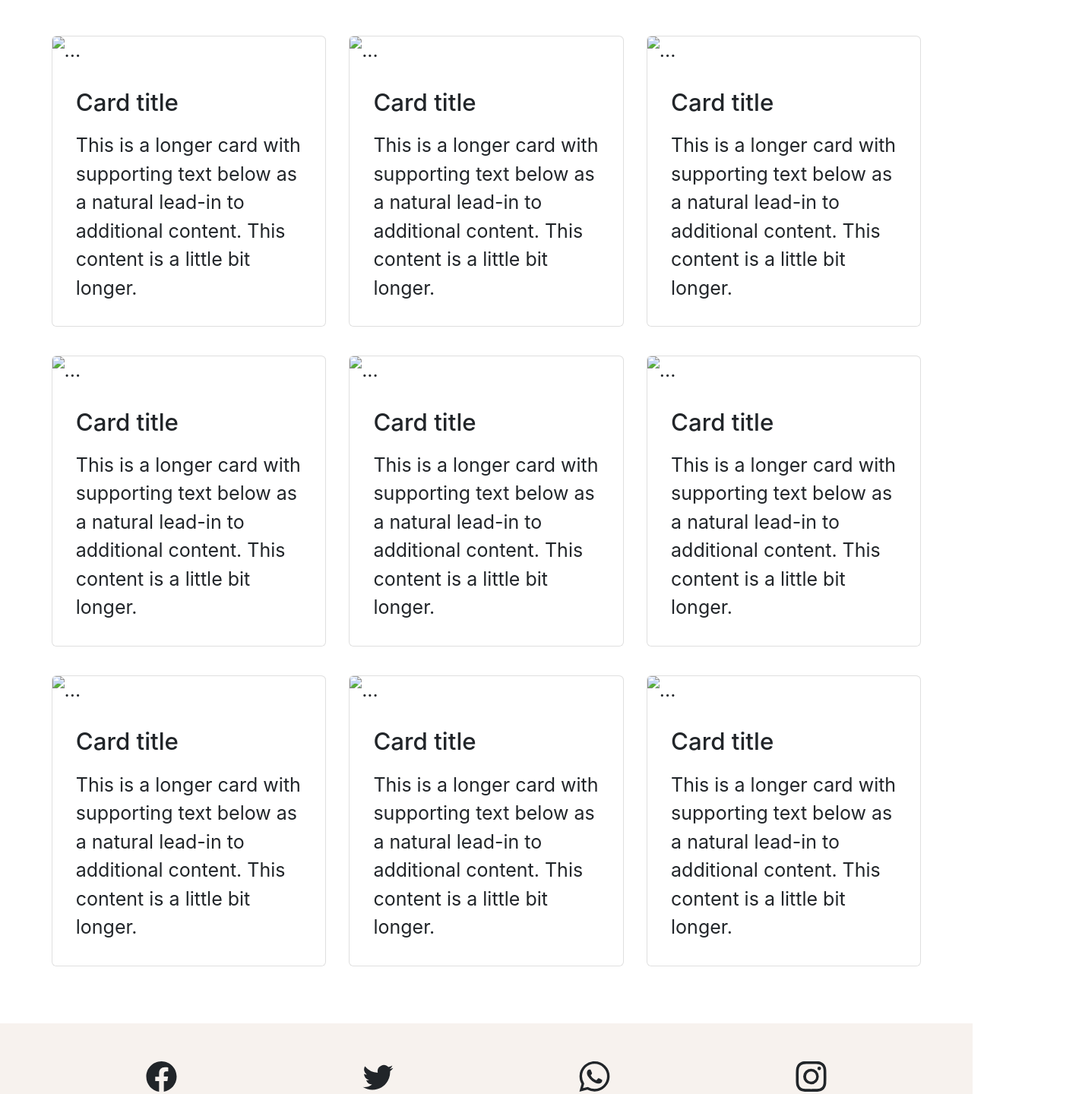
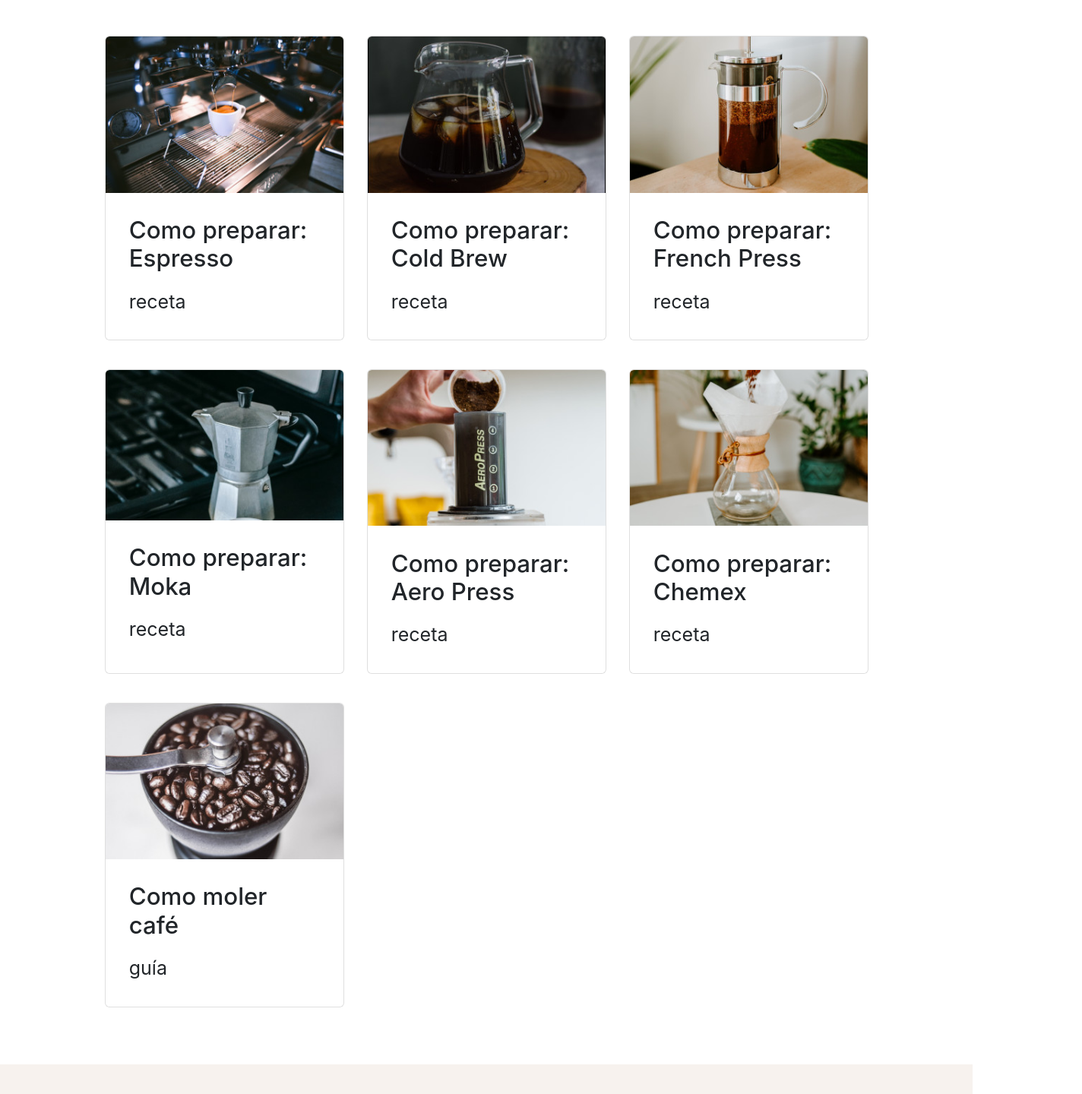
Before and after one commit to juanfsc/juanfsc.github.io, a plain HTML site: page pages/recetas.html in a window 1280 px wide. Shown: the part 1058-2498 px from the top of the page at 76% size, 1424 px wide, since content can reach past the window. Drawn offline with nearby package versions, Linux system fonts and the light colour scheme.

Commit message:
recetas: imagenes agregadas

```diff
--- a/pages/recetas.html
+++ b/pages/recetas.html
@@ -27,14 +27,8 @@
             <li class="nav-item ">
                 <a class="nav-link" href="./locaciones.html">Locaciones</a>
             </li>
-            <li class="nav-item dropdown active">
-              <a class="nav-link dropdown-toggle" href="#" id="navbarDropdown" role="button" data-toggle="dropdown" aria-haspopup="true" aria-expanded="false">
-                Recetas
-              </a>
-              <div class="dropdown-menu" aria-labelledby="navbarDropdown">
-                <a class="dropdown-item" href="./recetas.html#prensa">Prensa Francesa</a>
-                <div class="dropdown-divider"></div>
-                <a class="dropdown-item" href="./recetas.html#moka">Moka</a>
+            <li class="nav-item active">
+              <a class="nav-link" href="./recetas.html">Recetas</a>
             </li>
             <li class="nav-item">
                 <a class="nav-link" href="./contacto.html">Contacto</a>
@@ -54,86 +48,68 @@
               <H2>SUBTITULO</H2>
             </div>
           </div>
-          <div class="container-fluid">
-            <div class="row row-cols-xs-1 row-cols-sm-2 row-cols-md-3 m-4">
+          <div class="container-lg">
+            <div class="row row-cols-1 row-cols-md-2 row-cols-lg-3 mx-4">
               <div class="col mb-4 d-flex justify-content-center">
                 <div class="card">
-                  <img src="..." class="card-img-top" alt="...">
+                  <img src="../img/pexels-burst-373948.jpeg" class="card-img-top" alt="...">
                   <div class="card-body">
-                    <h5 class="card-title">Card title</h5>
-                    <p class="card-text">This is a longer card with supporting text below as a natural lead-in to additional content. This content is a little bit longer.</p>
+                    <h5 class="card-title">Como preparar: Espresso</h5>
+                    <p class="card-text">receta</p>
                   </div>
                 </div>
               </div>
               <div class="col mb-4 d-flex justify-content-center">
                 <div class="card">
-                  <img src="..." class="card-img-top" alt="...">
+                  <img src="../img/pexels-marta-dzedyshko-2067404.jpeg" class="card-img-top" alt="...">
                   <div class="card-body">
-                    <h5 class="card-title">Card title</h5>
-                    <p class="card-text">This is a longer card with supporting text below as a natural lead-in to additional content. This content is a little bit longer.</p>
+                    <h5 class="card-title">Como preparar: Cold Brew</h5>
+                    <p class="card-text">receta</p>
                   </div>
                 </div>
               </div>
               <div class="col mb-4 d-flex justify-content-center">
                 <div class="card">
-                  <img src="..." class="card-img-top" alt="...">
+                  <img src="../img/pexels-purple-smith-4556526.jpeg" class="card-img-top" alt="...">
                   <div class="card-body">
-                    <h5 class="card-title">Card title</h5>
-                    <p class="card-text">This is a longer card with supporting text below as a natural lead-in to additional content. This content is a little bit longer.</p>
+                    <h5 class="card-title">Como preparar: French Press</h5>
+                    <p class="card-text">receta</p>
                   </div>
                 </div>
               </div>
               <div class="col mb-4 d-flex justify-content-center">
                 <div class="card">
-                  <img src="..." class="card-img-top" alt="...">
+                  <img src="../img/pexels-zen-chung-5749084.jpeg" class="card-img-top" alt="...">
                   <div class="card-body">
-                    <h5 class="card-title">Card title</h5>
-                    <p class="card-text">This is a longer card with supporting text below as a natural lead-in to additional content. This content is a little bit longer.</p>
+                    <h5 class="card-title">Como preparar: Moka</h5>
+                    <p class="card-text">receta</p>
                   </div>
                 </div>
               </div>
               <div class="col mb-4 d-flex justify-content-center">
                 <div class="card">
-                  <img src="..." class="card-img-top" alt="...">
+                  <img src="../img/pexels-amelia-hallsworth-5461643.jpeg" class="card-img-top" alt="...">
                   <div class="card-body">
-                    <h5 class="card-title">Card title</h5>
-                    <p class="card-text">This is a longer card with supporting text below as a natural lead-in to additional content. This content is a little bit longer.</p>
+                    <h5 class="card-title">Como preparar: Aero Press</h5>
+                    <p class="card-text">receta</p>
                   </div>
                 </div>
               </div>
               <div class="col mb-4 d-flex justify-content-center">
                 <div class="card">
-                  <img src="..." class="card-img-top" alt="...">
+                  <img src="../img/pexels-purple-smith-4556394.jpeg" class="card-img-top" alt="...">
                   <div class="card-body">
-                    <h5 class="card-title">Card title</h5>
-                    <p class="card-text">This is a longer card with supporting text below as a natural lead-in to additional content. This content is a little bit longer.</p>
+                    <h5 class="card-title">Como preparar: Chemex</h5>
+                    <p class="card-text">receta</p>
                   </div>
                 </div>
               </div>
               <div class="col mb-4 d-flex justify-content-center">
                 <div class="card">
-                  <img src="..." class="card-img-top" alt="...">
+                  <img src="../img/pexels-wouter-de-jong-1442880.jpeg" class="card-img-top" alt="...">
                   <div class="card-body">
-                    <h5 class="card-title">Card title</h5>
-                    <p class="card-text">This is a longer card with supporting text below as a natural lead-in to additional content. This content is a little bit longer.</p>
-                  </div>
-                </div>
-              </div>
-              <div class="col mb-4 d-flex justify-content-center">
-                <div class="card">
-                  <img src="..." class="card-img-top" alt="...">
-                  <div class="card-body">
-                    <h5 class="card-title">Card title</h5>
-                    <p class="card-text">This is a longer card with supporting text below as a natural lead-in to additional content. This content is a little bit longer.</p>
-                  </div>
-                </div>
-              </div>
-              <div class="col mb-4 d-flex justify-content-center">
-                <div class="card">
-                  <img src="..." class="card-img-top" alt="...">
-                  <div class="card-body">
-                    <h5 class="card-title">Card title</h5>
-                    <p class="card-text">This is a longer card with supporting text below as a natural lead-in to additional content. This content is a little bit longer.</p>
+                    <h5 class="card-title">Como moler café</h5>
+                    <p class="card-text">guía</p>
                   </div>
                 </div>
               </div>
@@ -142,7 +118,24 @@
         </main>
         <footer>
           <div class="container">
-                <div class="row row-cols-4">
+
+            <div class="d-flex flex-column flex-sm-row justify-content-around">
+
+
+              <div class="d-flex flex-column">
+                <h7 class="">lorem</h7>
+                <h7 class="">lorem</h7>
+                <h7 class="">lorem</h7>
+
+
+              </div>
+
+              <div class="d-flex flex-column">
+                <h1 class="">Sierra Cafe</h1>
+                <h7 class="">lorem</h7>
+                <h7  class="">lorem</h7>
+                <div class="container">
+                  <div class="row row-cols-4 p-4">
 
                       <svg xmlns="http://www.w3.org/2000/svg" width="16" height="16" fill="currentColor" class="bi bi-facebook" viewBox="0 0 16 16">
                           <path d="M16 8.049c0-4.446-3.582-8.05-8-8.05C3.58 0-.002 3.603-.002 8.05c0 4.017 2.926 7.347 6.75 7.951v-5.625h-2.03V8.05H6.75V6.275c0-2.017 1.195-3.131 3.022-3.131.876 0 1.791.157 1.791.157v1.98h-1.009c-.993 0-1.303.621-1.303 1.258v1.51h2.218l-.354 2.326H9.25V16c3.824-.604 6.75-3.934 6.75-7.951z"/>
@@ -160,6 +153,10 @@
               </div>
 
 
+            </div>
+          </div>
+
+
         </footer>
         <script src="https://code.jquery.com/jquery-3.5.1.slim.min.js" integrity="sha384-DfXdz2htPH0lsSSs5nCTpuj/zy4C+OGpamoFVy38MVBnE+IbbVYUew+OrCXaRkfj" crossorigin="anonymous"></script>
         <script src="https://cdn.jsdelivr.net/npm/popper.js@1.16.1/dist/umd/popper.min.js" integrity="sha384-9/reFTGAW83EW2RDu2S0VKaIzap3H66lZH81PoYlFhbGU+6BZp6G7niu735Sk7lN" crossorigin="anonymous"></script>
```
Also changed, not shown: index.html (+2 -9 lines), pages/contacto.html (+2 -11 lines), pages/locaciones.html (+2 -9 lines), pages/productos.html (+2 -9 lines), img/Espresso-335x200.jpg (added), img/pexels-amelia-hallsworth-5461643.jpeg (added), img/pexels-amelia-hallsworth-5461643.jpg (added), img/pexels-burst-373948.jpeg (added), img/pexels-marta-dzedyshko-2067404.jpeg (added), img/pexels-purple-smith-4556394.jpeg (added), img/pexels-purple-smith-4556526.jpeg (added), img/pexels-purple-smith-4556526.jpg (added), img/pexels-wouter-de-jong-1442880.jpeg (added), img/pexels-wouter-de-jong-1442880.jpg (added), 1 more files, 4 other files. Lines whose indentation alone changed are shown as unchanged.
